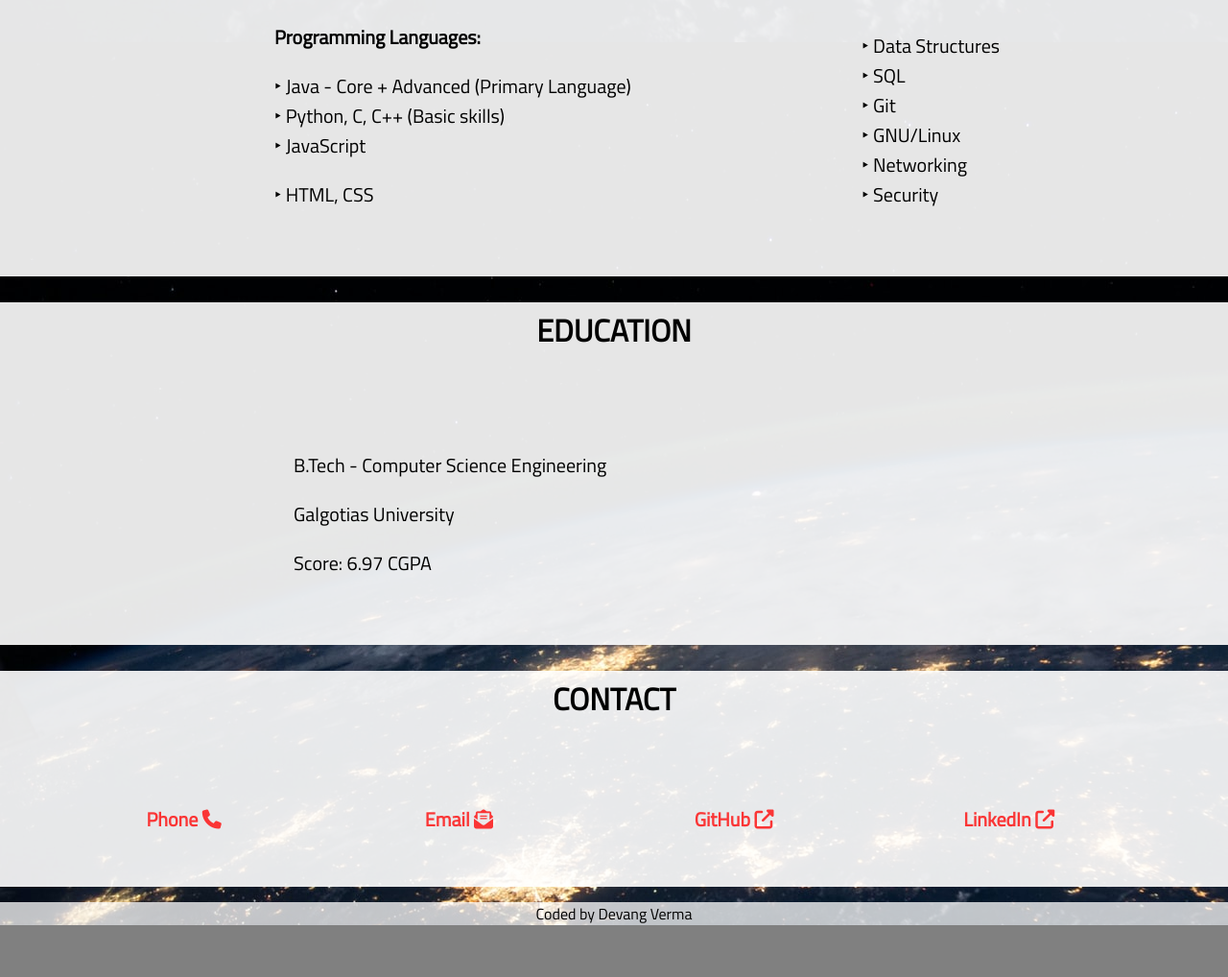
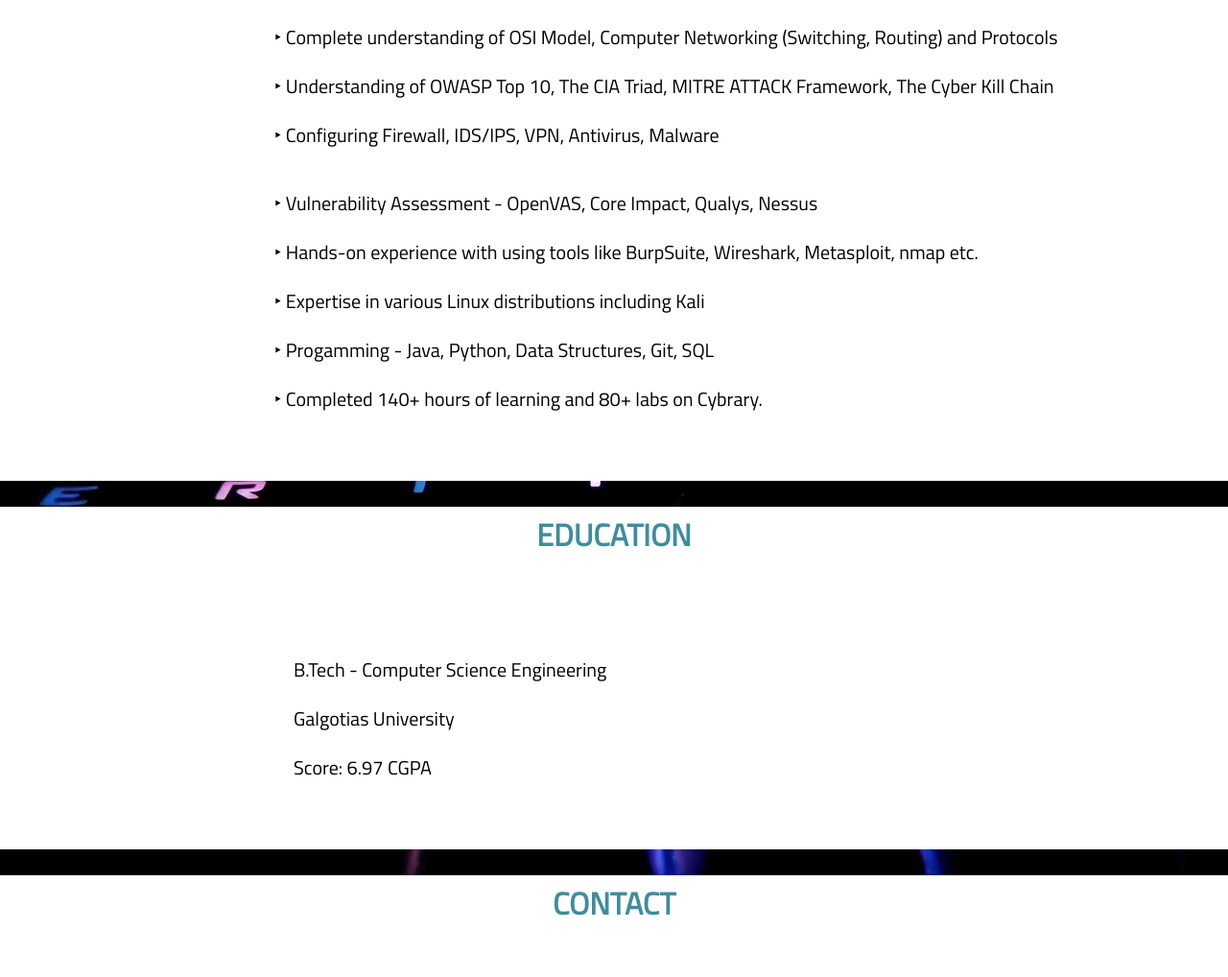
Before and after one commit to 3rr0rc0d3r/portfolio, a plain HTML site: page index.htm in a window 1280 px wide. Shown: the part 1234-2252 px from the top of the page at 96% size. Before the commit the page ends 2198 px from the top, so only its background shows below. Drawn offline with Linux system fonts and the light colour scheme.

Commit message:
added gif

```diff
--- a/index.htm
+++ b/index.htm
@@ -20,6 +20,7 @@
             <a href="#projects-div">PROJECTS</a>
             <a href="#skills-div">SKILLS</a>
             <a href="#education-div">EDUCATION</a>
+            <a target="_blank" href="http://files.devangverma.com/resume.pdf">RESUME</a>
             <a href="#contact-div">CONTACT ME</a>
             <a href="#" class="menu-icon" onclick="myFunction()">
                 <i class="fa fa-bars" ></i>
@@ -41,7 +42,7 @@
 
         <div>
             <h1 id="name">DEVANG VERMA</h1>
-            <p id="desc">A coder-cum-security guy looking to <br>work as a Software Developer.</p>
+            <p id="desc">A security ethusiast looking for <br>entry-level roles in Cyber Security.</p>
         </div>
     </header>
 
@@ -71,15 +72,16 @@
 
         <div id="skills-item-container">
             <div class="skills-item-list">
-                <p style="font-weight: bold;">Programming Languages:</p>
-                <p>&#8227; Java - Core + Advanced (Primary Language)<br>
-                &#8227; Python, C, C++ (Basic skills) <br>
-                &#8227; JavaScript</p>
-                <p>&#8227; HTML, CSS</p>
+                <p>&#8227; Complete understanding of OSI Model, Computer Networking (Switching, Routing) and Protocols</p>
+                <p>&#8227; Understanding of OWASP Top 10, The CIA Triad, MITRE ATTACK Framework, The Cyber Kill Chain</p>
+                <p>&#8227; Configuring Firewall, IDS/IPS, VPN, Antivirus, Malware</p>
             </div>
             <div class="skills-item-list">
-                <p>&#8227; Data Structures <br>&#8227; SQL <br>&#8227; Git <br>
-                &#8227; GNU/Linux <br>&#8227; Networking <br>&#8227; Security</p>
+                <p>&#8227; Vulnerability Assessment - OpenVAS, Core Impact, Qualys, Nessus</p>
+                <p>&#8227; Hands-on experience with using tools like BurpSuite, Wireshark, Metasploit, nmap etc.</p>
+                <p>&#8227; Expertise in various Linux distributions including Kali</p>
+                <p>&#8227; Progamming - Java, Python, Data Structures, Git, SQL</p>
+                <p>&#8227; Completed 140+ hours of learning and 80+ labs on Cybrary.</p>
             </div>
         </div>
 
@@ -106,13 +108,13 @@
                 <a href="tel:+918859917699">Phone <i class="fas fa-phone"></i></a>
             </div>
             <div class="contact-item">
-                <a href="mailto:devangverma403@gmail.com">Email <i class="fas fa-envelope-open-text"></i></a>
+                <a href="mailto:contact@devangverma.com">Email <i class="fas fa-envelope-open-text"></i></a>
             </div>
             <div class="contact-item">
                 <a href="https://github.com/3rr0rc0d3r" target="_blank">GitHub <i class="fas fa-external-link-alt"></i></a>
             </div>
             <div class="contact-item">
-                <a href="https://www.linkedin.com/in/devang-v-ab9907160/" target="_blank">LinkedIn <i class="fas fa-external-link-alt"></i></a>
+                <a href="https://www.linkedin.com/in/devang-verma/" target="_blank">LinkedIn <i class="fas fa-external-link-alt"></i></a>
             </div>
 
         </div>
--- a/style.css
+++ b/style.css
@@ -13,14 +13,14 @@ html,body
     padding: 0px;
 }
 body {
-    background-image: url(images/background.jpg);
+    background-image: url(images/background2.png);
     background-attachment: fixed;
     font-family: 'Titillium Web', sans-serif;
     background-color: gray;
 }
 
 header {
-    background-image: url(images/wallpaper.jpg);
+    background-image: url(images/wallpaper.gif);
     background-size: cover;
     height: 800px;
 }
@@ -33,12 +33,14 @@ nav a {
     padding: 10px;
     text-decoration: none;
     color: white;
+    text-shadow: 2px 2px 2px #000000;
 }
 nav a:hover {
     color: black;
     background-color: white;
     border-radius: 5px;
     transition: 0.5s;
+    text-shadow: none;
 }
 nav a.menu-icon {
     visibility: hidden;
@@ -46,8 +48,9 @@ nav a.menu-icon {
 
 #name {
     color: white;
+    text-shadow: 2px 2px 2px #000000;
     padding: 5px;
-    margin-top: 9%;
+    margin-top: 8%;
     margin-left: 30%;
     font-size: xx-large;
 
@@ -55,11 +58,12 @@ nav a.menu-icon {
 
 #desc {
     color: white;
+    text-shadow: 2px 2px 2px #000000;
     padding: 5px;
     margin-left: 30%;
 }
 #projects-div, #skills-div, #education-div, #contact-div {
-    background-color: rgba(255, 255, 255, 0.90);
+    background-color: rgba(255, 255, 255, 100);
 
 }
 
@@ -67,6 +71,7 @@ nav a.menu-icon {
     padding: 5px;
     font-size: xx-large;
     text-align: center;
+    color: #3f8c9f;
 }
 
 #projects-item-container,
@@ -79,7 +84,7 @@ nav a.menu-icon {
 .projects-item a,
 .contact-item a{
     text-decoration: none;
-    color: rgb(250, 53, 53);
+    color: #00284d;
     font-weight: bold;
     font-size: 20px;
 }
@@ -116,8 +121,13 @@ nav a.menu-icon {
 }
 
 footer {
-    background-color: rgba(255, 255, 255, 0.75);
+    background-color: rgba(255, 255, 255, 100);
     text-align: center;
+}
+footer p {
+    color:#00284d;
+
+
 }
 
 @media screen and (max-width: 500px) {
```
Also changed, not shown: images/background2.png (added), 1 other file.
